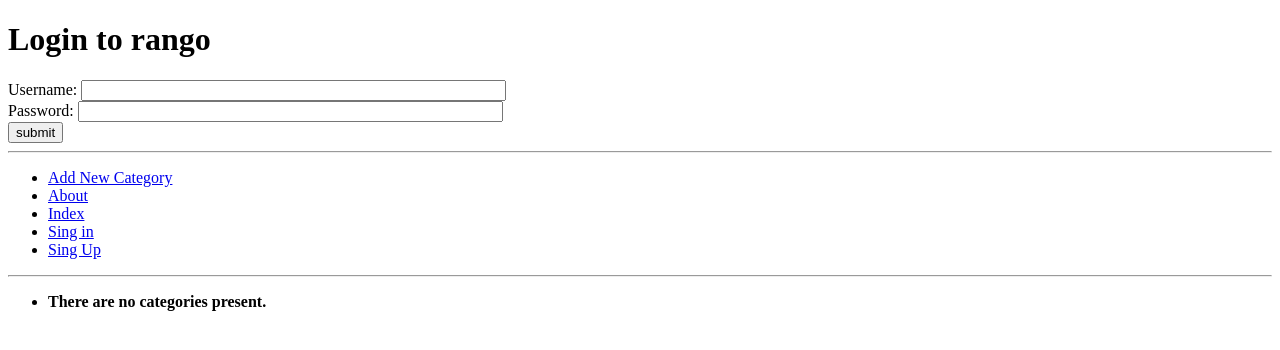
After one commit to JMJAC/Rango, a Django app: page /rango/login/ in a window 1280 px wide. The commit adds this page. Shown: the top 350 px of the page. Run offline with Django 3.2, Linux system fonts and the light colour scheme; data that the repository does not hold is empty.

Commit message:
Added login

```diff
--- a/tango_project/rango/urls.py
+++ b/tango_project/rango/urls.py
@@ -9,5 +9,8 @@ urlpatterns = [
     url(r'^add_category/$', views.add_category, name='add_category'),
     url(r'^category/(?P<category_name_slug>[\w\-]+)/add_page/$', views.add_page, name='add_page'),
     url(r'^category/(?P<category_name_slug>[\w\-]+)/$', views.show_category, name='show_category'),
-    url(r'^register/', views.register, name='register')
+    url(r'^register/$', views.register, name='register'),
+    url(r'^login/$', views.user_login, name='login'),
+    url(r'^restricted/$', views.restricted, name='restricted'),
+    url(r'^logout/$', views.user_logout, name='logout')
 ]
--- a/tango_project/rango/views.py
+++ b/tango_project/rango/views.py
@@ -1,6 +1,8 @@
-from django.shortcuts import render
+from django.shortcuts import render, HttpResponseRedirect, HttpResponse, reverse
 from rango.models import Category, Page
 from rango.forms import CategoryForm, PageForm, UserForm, UserProfileForm
+from django.contrib.auth import authenticate, login, logout
+from django.contrib.auth.decorators import login_required
 
 
 def index(request):
@@ -26,6 +28,7 @@ def show_category(request, category_name_slug):
     return render(request, 'rango/category.html', context_dict)
 
 
+@login_required
 def add_category(request):
     form = CategoryForm()
     if request.method == 'POST':
@@ -39,6 +42,7 @@ def add_category(request):
     return render(request, 'rango/add_category.html', {'form': form})
 
 
+@login_required
 def add_page(request, category_name_slug):
     try:
         category = Category.objects.get(slug=category_name_slug)
@@ -79,3 +83,32 @@ def register(request):
         user_form = UserForm()
         profile_form = UserProfileForm()
     return render(request, 'rango/register.html', {'user_form': user_form, 'profile_form': profile_form, 'registered': registered})
+
+
+def user_login(request):
+    if request.method == 'POST':
+        username = request.POST.get('username')
+        password = request.POST.get('password')
+        user = authenticate(username=username, password=password)
+        if user:
+            if user.is_active:
+                login(request, user)
+                return HttpResponseRedirect(reverse('rango:index'))
+            else:
+                return HttpResponse('Your account is disabled.')
+        else:
+            print(f'Invalid login details {username}, {password}')
+            return render(request, 'rango/login.html', {'error': 'Invalid login details'})
+    else:
+        return render(request, 'rango/login.html', {})
+
+
+@login_required
+def restricted(request):
+    return HttpResponse("Since you're logged in, you can see this text!")
+
+
+@login_required
+def user_logout(request):
+    logout(request)
+    return HttpResponseRedirect(reverse('index'))
--- a/tango_project/tango_project/settings.py
+++ b/tango_project/tango_project/settings.py
@@ -132,3 +132,6 @@ STATIC_URL = '/static/'
 # Media files
 MEDIA_ROOT = MEDIA_DIR
 MEDIA_URL = '/media/'
+
+# Login url
+LOGIN_URL = '/rango/login/'
--- a/tango_project/templates/rango/add_category.html
+++ b/tango_project/templates/rango/add_category.html
@@ -17,6 +17,6 @@
             {{field.help_text}}
             {{field}}
         {% endfor %}
-        <input type="submit" name="submit" value="Create Category">
+        <input type="submit" name="submit" value="Create Category" />
     </form>
 {% endblock %}
--- a/tango_project/templates/rango/add_page.html
+++ b/tango_project/templates/rango/add_page.html
@@ -17,6 +17,6 @@
             {{field.help_text}}
             {{field}}<br />
         {% endfor %}
-        <input type="submit" name="submit" value="Create Page">
+        <input type="submit" name="submit" value="Create Page" />
     </form>
 {% endblock %}
--- a/tango_project/templates/rango/base.html
+++ b/tango_project/templates/rango/base.html
@@ -23,7 +23,12 @@
             <li><a href="{% url 'rango:add_category' %}">Add New Category</a></li>
             <li><a href="{% url 'rango:about' %}">About</a></li>
             <li><a href="{% url 'rango:index' %}">Index</a></li>
-            <li><a href="{% url 'rango:register' %}">Sing Up</a></li>
+            {% if user.is_authenticated %}
+                <li><a href="{% url 'rango:logout' %}">Logout</a> </li>
+            {% else %}
+                <li><a href="{% url 'rango:login' %}">Sing in</a> </li>
+                <li><a href="{% url 'rango:register' %}">Sing Up</a></li>
+            {% endif %}
         </ul>
     </div>
     <hr />
--- a/tango_project/templates/rango/category.html
+++ b/tango_project/templates/rango/category.html
@@ -17,7 +17,9 @@
         {% else %}
             <strong>No pages in this category.</strong>
         {% endif %}
-        <a href="{% url 'rango:add_page' category.slug %}">Add a New Page</a><br />
+        {% if user.is_authenticated %}
+            <a href="{% url 'rango:add_page' category.slug %}">Add a New Page</a><br />
+        {% endif %}
     {% else %}
         The specified category does not exist!
     {% endif %}
--- a/tango_project/templates/rango/index.html
+++ b/tango_project/templates/rango/index.html
@@ -6,7 +6,11 @@
 {% endblock %}
 
 {% block body_block %}
-    <h1>Wow, Such a good site!</h1>
+    {% if user.is_authenticated %}
+        <h1>Hi {{user.username}}!</h1>
+    {% else %}
+        <h1>Hi there!</h1>
+    {% endif %}
         {% if categories %}
         <h1>Most Liked Categories</h1>
         <ul>
--- /dev/null
+++ b/tango_project/templates/rango/login.html
@@ -0,0 +1,21 @@
+{% extends 'rango/base.html' %}
+{% load staticfiles %}
+
+{% block title_block %}
+    Login
+{% endblock %}
+
+{% block body_block %}
+    <h1>Login to rango</h1>
+    <form id="login_form" method="POST" action="{% url 'rango:login' %}">
+        {% csrf_token %}
+        Username: <input type="text" name="username" value="" size="50"/>
+        <br />
+        Password: <input type="password" name="password" value="" size="50"/>
+        <br />
+        {% if error %}
+            {{error}}<br />
+        {% endif %}
+        <input type="submit" value="submit" />
+    </form>
+{% endblock %}
--- a/tango_project/templates/rango/register.html
+++ b/tango_project/templates/rango/register.html
@@ -19,7 +19,7 @@
             {{user_form.as_p}}
             {{profile_form.as_p}}
 
-            <input type="submit" name="submit" value="Register">
+            <input type="submit" name="submit" value="Register" />
         </form>
     {% endif %}
 {% endblock %}
```
Also changed, not shown: tango_project/rango/forms.py (+18 -3 lines), tango_project/media/profile_images/yes-we-cat.jpg (added), tango_project/rango/migrations/0008_userprofile.py (added).
